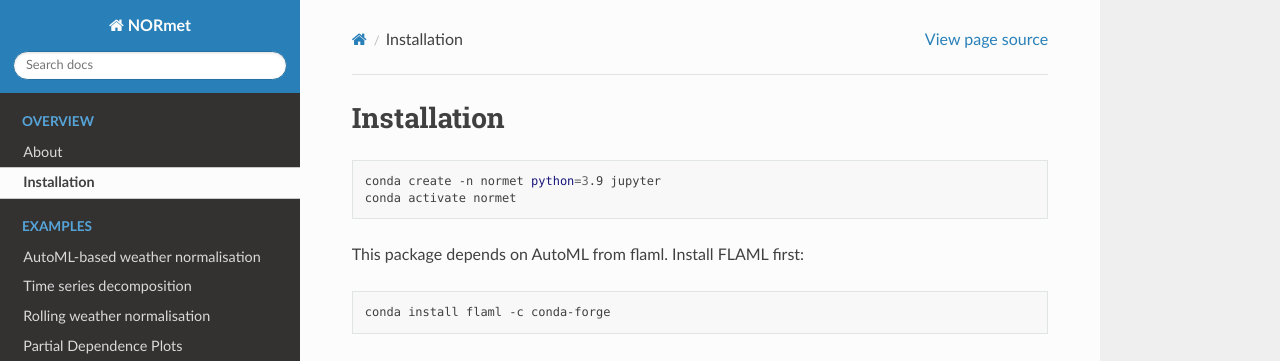
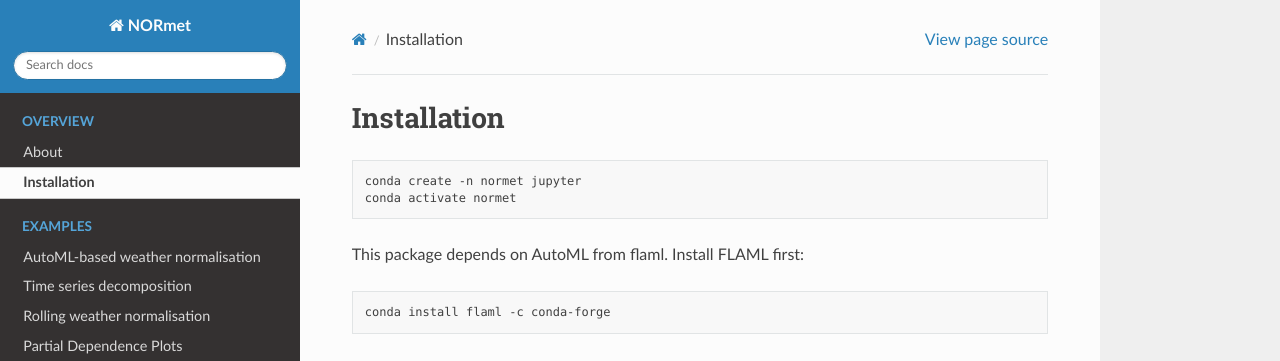
Before and after one commit to m-edal/normet, a Sphinx documentation site: the page built from docs/installation.rst, in a window 1280 px wide. Shown: the top 361 px of the page. Built offline with Sphinx 7.4.7 and the Read the Docs theme 2.0.0, drawn with Linux system fonts in a browser that asks for light colours.

```diff
--- a/README.rst
+++ b/README.rst
@@ -8,7 +8,7 @@ Installation
 
 .. code-block:: bash
 
-   conda create -n normet python=3.9 jupyter
+   conda create -n normet jupyter
    conda activate normet
 
 This package depends on AutoML from flaml. Install FLAML first:
--- a/docs/conf.py
+++ b/docs/conf.py
@@ -4,7 +4,7 @@
 
 project = 'NORmet'
 author = 'Dr. Congbo Song and other MEDAL group members'
-release = 'v0.1.0'
+release = 'v0.1.11'
 
 # -- General configuration ---------------------------------------------------
 
--- a/docs/installation.rst
+++ b/docs/installation.rst
@@ -3,7 +3,7 @@ Installation
 
 .. code-block:: bash
 
-   conda create -n normet python=3.9 jupyter
+   conda create -n normet jupyter
    conda activate normet
 
 This package depends on AutoML from flaml. Install FLAML first:
--- a/setup.py
+++ b/setup.py
@@ -17,7 +17,7 @@ classifiers=[
 
 setup(
     name="normet",
-    version="0.1.10",
+    version="0.1.11",
     description="Normet: Normalising meteorology on air quality",
     long_description=open("README.rst", "r", encoding="utf-8").read(),
     long_description_content_type="text/x-rst",
```
